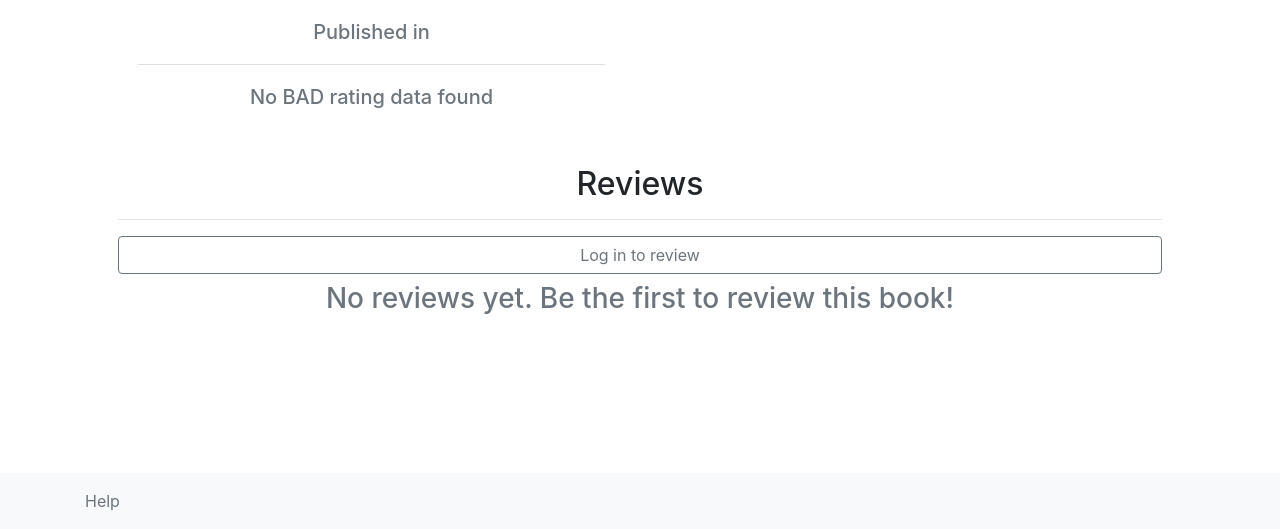
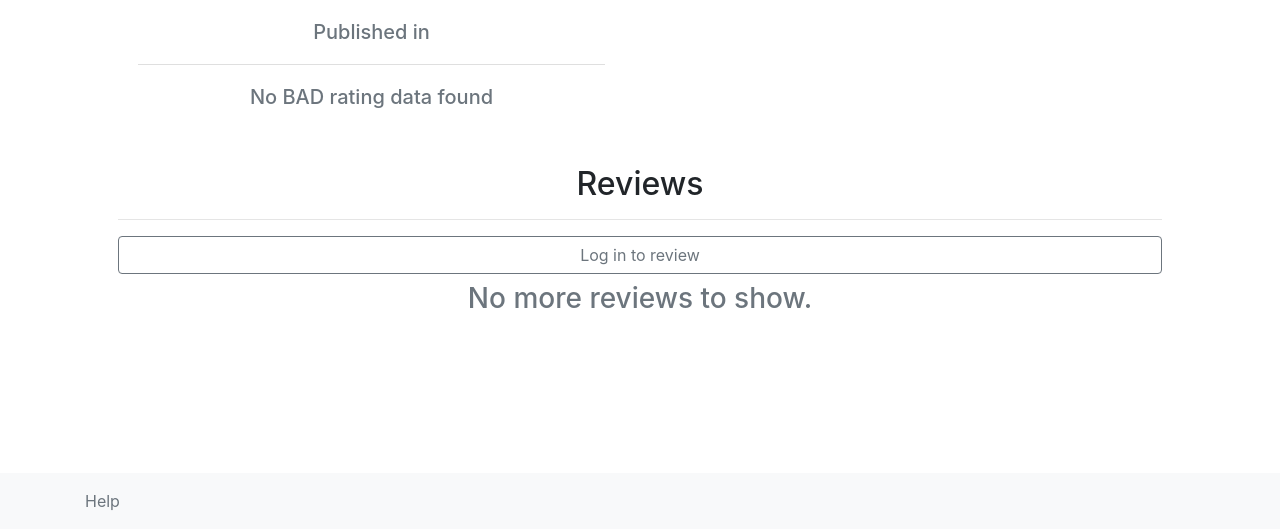
Before and after one commit to RuoshuiM/cs50w-project1, a Flask app: template templates/book.html in a window 1280 px wide. Shown: the part 271-800 px from the top of the page. Run offline with Flask 2, Linux system fonts and the light colour scheme; the template is opened without the code that fills it, so the values that code supplies are empty; some libraries are stand-ins or nearby versions.

Commit message:
Changes no-review message

```diff
--- a/templates/book.html
+++ b/templates/book.html
@@ -147,7 +147,7 @@
     </div>
 
 {% else %}
-<h3 class="text-muted">No reviews yet. Be the first to review this book!</h3>
+<h3 class="text-muted">No more reviews to show.</h3>
 {% endfor %}
 
 
```
